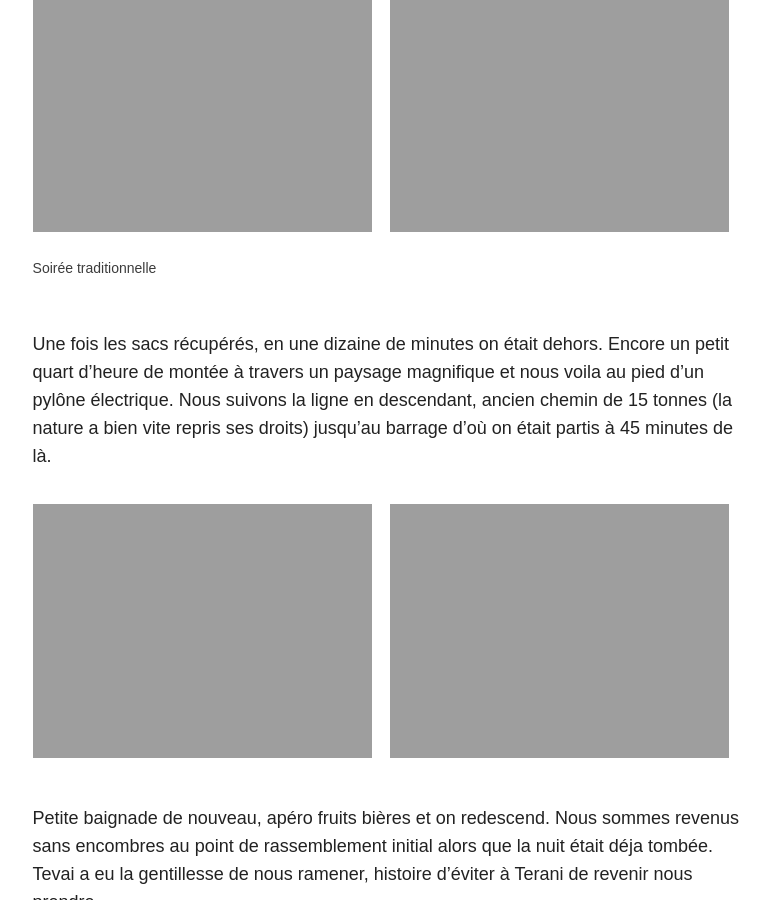
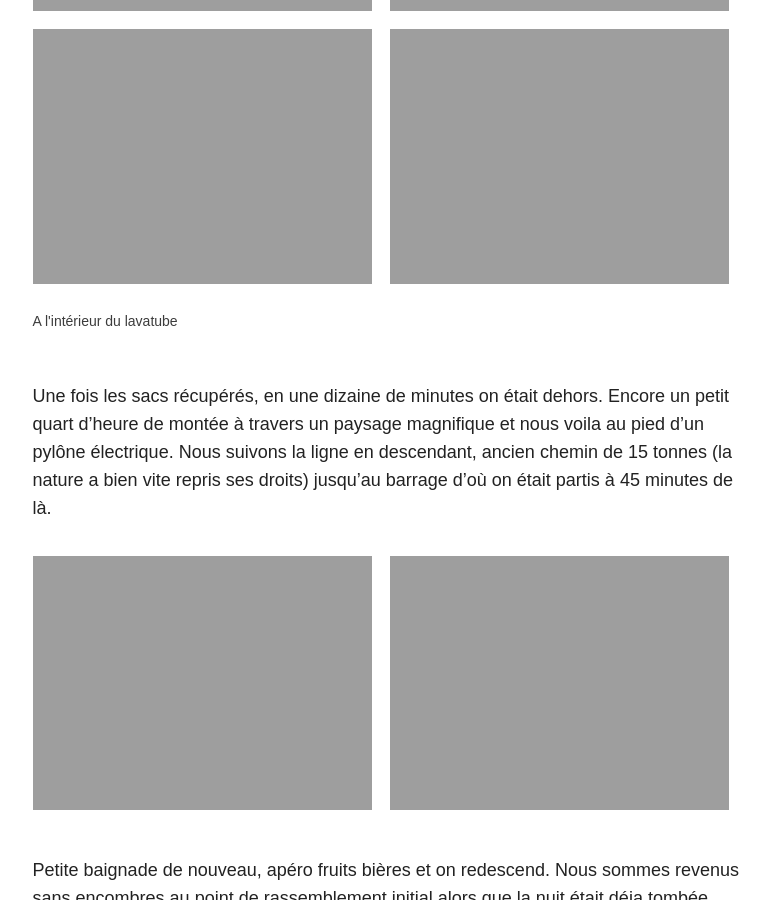
Before and after one commit to vferries/voyage, a Jekyll site: the page built from _posts/2015-02-03-lavatubes.md, in a window 1280 px wide and 900 px high, scrolled down 4842 px. Shown: the whole window, without its empty margins (347-1117 px from the left). Built offline with Jekyll 4.4.1, drawn with Linux system fonts in a browser that asks for light colours; nearby versions of some CDN libraries; comment, search, counter and statistics services are not loaded; some of the changed text lies outside the part shown.

Commit message:
Correctifs d'oublis de légendes.

```diff
--- a/_posts/2015-02-03-lavatubes.md
+++ b/_posts/2015-02-03-lavatubes.md
@@ -63,7 +64,7 @@ Les murs sont teintés de brillant jaune. Une des hypothèses serait que ce sera
 	<a href="{{site.url}}/images/lavatubes/boue.jpg"><img src="{{site.url}}/images/lavatubes/boue.jpg" alt="boue"></a>
 	<a href="{{site.url}}/images/lavatubes/caverne.jpg"><img src="{{site.url}}/images/lavatubes/caverne.jpg" alt="caverne"></a>
 	<a href="{{site.url}}/images/lavatubes/traverse.jpg"><img src="{{site.url}}/images/lavatubes/traverse.jpg" alt="traverse"></a>
-	<figcaption>Soirée traditionnelle</figcaption>
+	<figcaption>A l'intérieur du lavatube</figcaption>
 </figure>
 
 Une fois les sacs récupérés, en une dizaine de minutes on était dehors. Encore un petit quart d'heure de montée à travers un paysage magnifique et nous voila au pied d'un pylône électrique. Nous suivons la ligne en descendant, ancien chemin de 15 tonnes (la nature a bien vite repris ses droits) jusqu'au barrage d'où on était partis à 45 minutes de là.
```
Also changed, not shown: other parts of _posts/2015-02-03-lavatubes.md (+1 -0 lines).
